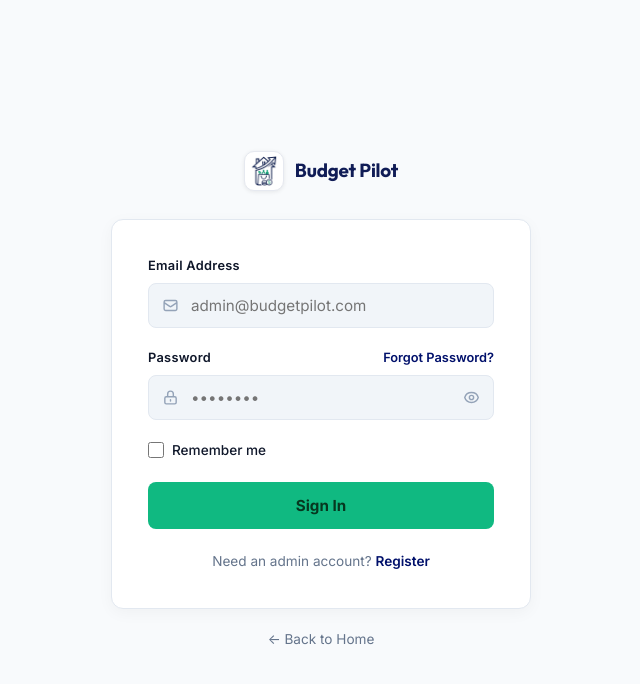
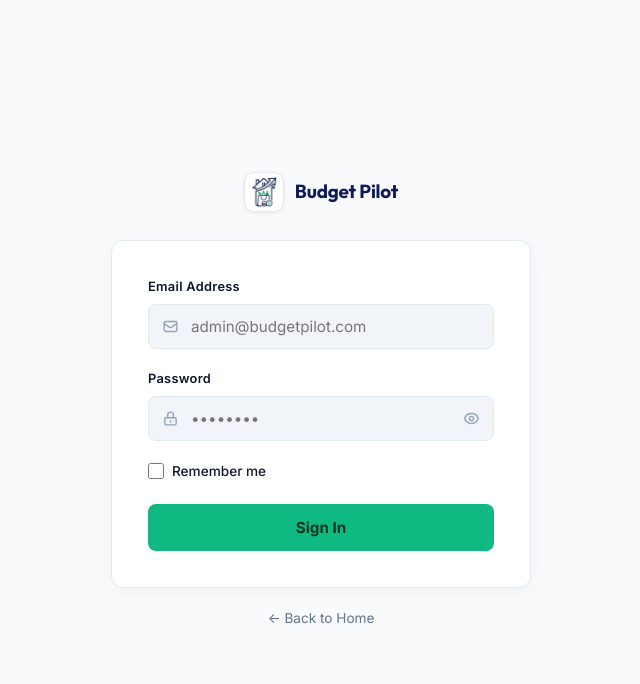
Before and after one commit to Vihanga-Ganganath/Budget-Pilot, a PHP site: page /BudgetPilot/admin/login in a window 1280 px wide. Shown: the top 684 px of the page, without its empty margins (319-959 px from the left). Run offline with PHP 8.4, Linux system fonts and the light colour scheme.

Commit message:
small changes for admin login page

```diff
--- a/app/views/admin/login.php
+++ b/app/views/admin/login.php
@@ -80,7 +80,6 @@
             <div class="admin-form-group">
                 <div class="admin-form-header">
                     <label>Password</label>
-                    <a href="password_reset_sent.html" class="admin-forgot-link">Forgot Password?</a>
                 </div>
                 <div class="admin-input-wrapper">
                     <span class="admin-input-icon">
@@ -101,9 +100,7 @@
             <button type="submit" class="admin-submit-btn">Sign In</button>
         </form>
 
-        <div class="admin-auth-footer">
-            Need an admin account? <a href="admin_register.html">Register</a>
-        </div>
+
     </div>
 
     <a href="<?php echo URLROOT; ?>" class="admin-back-link">← Back to Home</a>
```
